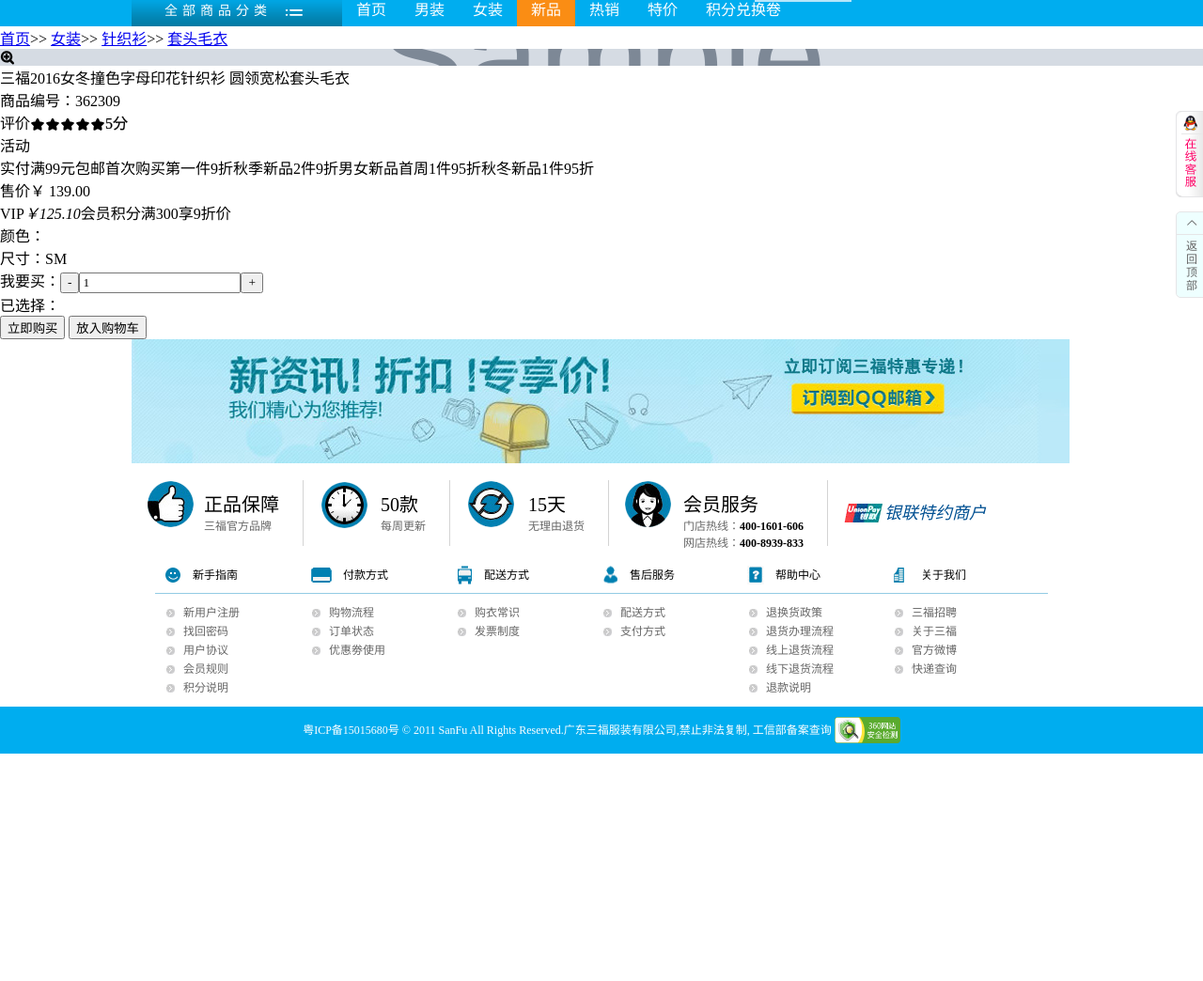
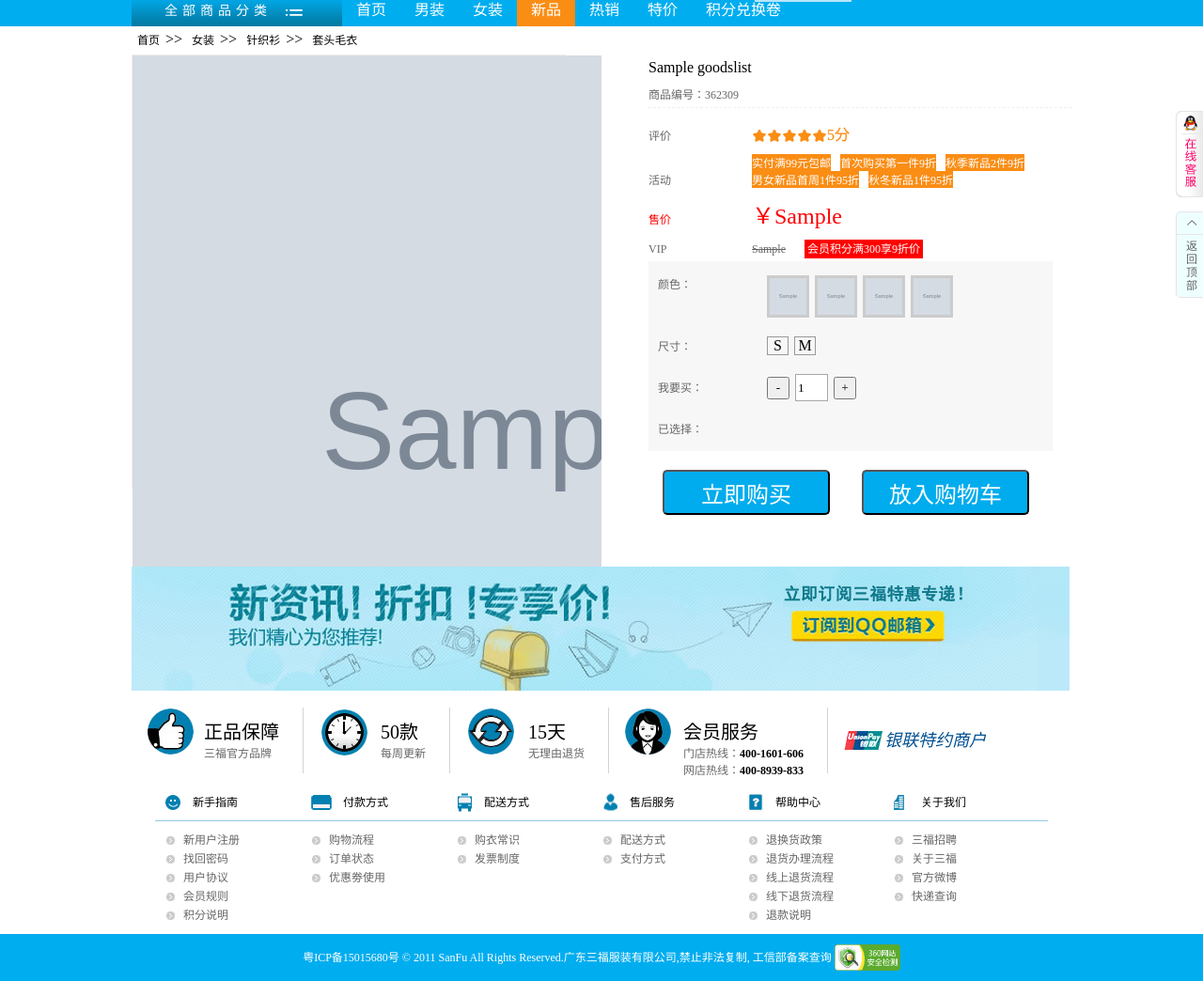
Before and after one commit to LI1994H/DjangoProject, a Django app: template templates/goodsMsg.html in a window 1280 px wide. Shown: the part 122-1166 px from the top of the page at 94% size. Before the commit the page ends 924 px from the top, so only its background shows below. Run offline with Django 3.2, Linux system fonts and the light colour scheme; the template is opened without the code that fills it: values that come from a table or form of the project are taken from there, others are empty; tables that the repository leaves empty hold one stand-in row (values such as "Sample post"); grey boxes marked "Sample" are stand-in pictures; some libraries are stand-ins or nearby versions; some web fonts are replaced.

Commit message:
详情页的价格数据展示

```diff
--- /dev/null
+++ b/static/css/goodsMsg.css
@@ -0,0 +1,235 @@
+.siteMap {
+	width: 1000px;
+	height: 30px;
+	margin: 0 auto;
+}
+
+.siteMap a {
+	line-height: 30px;
+	text-decoration: none;
+	font-size: 12px;
+	color: black;
+	padding: 0 6px;
+}
+
+.siteMap a:hover {
+	color: #0066cc;
+}
+.gmContextMain{
+	width: 1000px;
+	height: auto;
+	overflow: hidden;
+	margin: 0 auto;
+}
+.gmcmTitle{
+	width: 1000px;
+	height: auto;
+	overflow: hidden;
+}
+#minImg{
+	width: 460px;
+	height: 460px;
+	border: 1px solid #EEEEEE;
+	background-size:100% 100%;
+	position: relative;
+	cursor: move;
+}
+#minArea{
+	width:264px;
+	height: 264px;
+	background: black;
+	border: 1px solid red;
+	opacity: 0.2;
+	position: absolute;
+	display: none;
+}
+#minImg span{
+	position: absolute;
+	bottom: 0px;
+	right: 0px;
+	font-size:34px ;
+	color: white;
+}
+#maxArea{
+	width: 460px;
+	height: 460px;
+	border: 1px solid #EEEEEE;
+	position: absolute;
+	overflow: hidden;
+	display: none;
+}
+#maxImg{
+	width: 800px;
+	height: 800px;
+	position: absolute;
+}
+#cfsmall{
+	width: 462px;
+	height: auto;
+	overflow: hidden;
+}
+#cfsmall ul li{
+	width: 58px;
+	height: 58px;
+	float: left;
+	border: 1px solid #EEEEEE;
+	margin: 3px;
+	margin-top:20px;
+	cursor: pointer;
+}
+#cfsmall ul li:hover{
+	border-color:#00ACED;
+}
+.carouselFigure{
+	width: 500px;
+	height: auto;
+	overflow: hidden;
+	float: left;
+}
+.gmcmMsg{
+	width: 450px;
+	height: auto;
+	overflow: hidden;
+	float: right;
+}
+.gmcmMsg>div{
+	padding: 5px 0;
+}
+.gmcmMsg label{
+	width: 110px;
+	display: inline-block;
+	font-size: 12px;
+	color: #666;
+}
+.gmid{
+	border-bottom:1px dashed #eee ;
+	margin-bottom:10px ;
+}
+.gmevaluate span{
+	color: #FA8D14;
+}
+.gmactivity label{
+}
+.gmactivity div{
+	width: 320px;
+	display: inline-block;
+}
+.gmactivity div span{
+	font-size: 12px;
+	display: inline-block;
+	background: #FA8D14;
+	color: white;
+	margin-right:10px ;
+}
+.gmprice label{
+	color: red;
+}
+.gmprice span{
+	font-size:24px ;
+	color: red;
+}
+.gmvip i{
+	text-decoration: line-through;
+	font-style: normal;
+	font-size: 12px;
+	color: #666;
+
+}
+.gmvip span{
+	background: red;
+	color: white;
+	padding: 3px;
+	font-size: 12px;
+	margin-left: 20px;
+}
+.gmchoice{
+	width: 430px;
+	height: auto;
+	overflow: hidden;
+	padding: 10px;
+	background: #f7f7f7;
+}
+.gmcolor{
+	height: auto;
+	overflow: hidden;
+	padding: 10px;
+}
+.gmcolor ul{
+	width: 300px;
+	height: auto;
+	overflow: hidden;
+	float: right;
+}
+.gmcolor li{
+	width: 39px;
+	height: 39px;
+	border: 3px solid #ccc;
+	float: left;
+	margin-left: 6px;
+	cursor: pointer;
+
+}
+.gmcolorchecked{
+	border-color: red!important;
+}
+.gmsize{
+	height: auto;
+	overflow: hidden;
+	padding: 10px;
+}
+.gmsize span{
+	width: 21px;
+	height: 18px;
+	display: inline-block;
+	border: 1px solid #999;
+	text-align: center;
+	line-height: 18px;
+	cursor: pointer;
+	margin-left: 6px;
+}
+.gmsize span:hover{
+	color: white;
+	background: #00ACED;
+}
+.gmsizechecked{
+	color: white;
+	background: #00ACED;
+}
+.gmcount{
+	height: auto;
+	overflow: hidden;
+	padding: 10px;
+}
+.gmcount input{
+	width: 29px;
+	height: 25px;
+	border: 1px solid #a7a6aa;
+	margin-left: 6px;
+}
+.gmcount button{
+	width: 24px;
+	height: 24px;
+	margin-left: 6px;
+}
+.gmmsg{
+	height: auto;
+	overflow: hidden;
+	padding: 10px;
+}
+.gmmsg span{
+	color: red;
+	font-size: 12px;
+}
+.gmbtn {
+
+}
+.gmbtn input{
+	width: 178px;
+	height: 48px;
+	background: #00ACED;
+	color: white;
+	font-size: 24px;
+	border-radius: 5px;
+	margin: 15px;
+	cursor: pointer;
+}
--- a/static/css/index.css
+++ b/static/css/index.css
@@ -100,7 +100,7 @@
 	cursor: pointer;
 	transition: all 0.5s;
 }
-.contextBody div>img:hover{
+.contextBody div img:hover{
 	-webkit-transform:scale(1.2,1.2);
 	-moz-transform:scale(1.2,1.2);
 
--- a/templates/goodsMsg.html
+++ b/templates/goodsMsg.html
@@ -541,7 +541,7 @@
 
 						<div class="gmcmMsg">
 							<div class="gmname">
-								<p>三福2016女冬撞色字母印花针织衫 圆领宽松套头毛衣</p>
+								<p>{{ goodsdata.name }}</p>
 							</div>
 							<div class="gmid">
 								<label>商品编号：362309</label>
@@ -553,10 +553,10 @@
 								<label>活动</label><div><span>实付满99元包邮</span><span>首次购买第一件9折</span><span>秋季新品2件9折</span><span>男女新品首周1件95折</span><span>秋冬新品1件95折</span></div>
 							</div>
 							<div class="gmprice">
-								<label>售价</label><span>￥ 139.00</span>
+								<label>售价</label><span>￥{{ goodsdata.originalPrice }} </span>
 							</div>
 							<div class="gmvip">
-								<label>VIP</label><i>￥125.10</i><span>会员积分满300享9折价</span>
+								<label>VIP</label><i>{{ goodsdata.presentPrice }}</i><span>会员积分满300享9折价</span>
 							</div>
 							<div class="gmchoice">
 								<div class="gmcolor">
```
Also changed, not shown: sanfu/views.py (+4 -3 lines), templates/index.html (+5 -2 lines).
